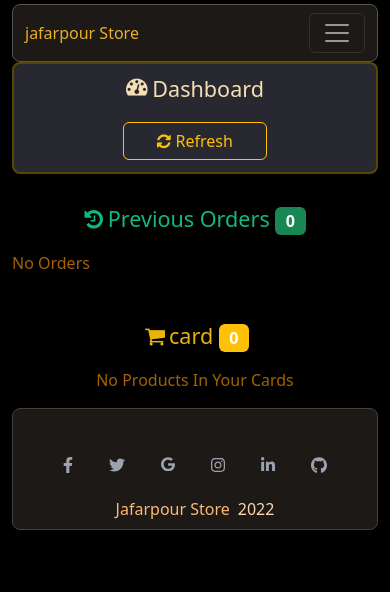
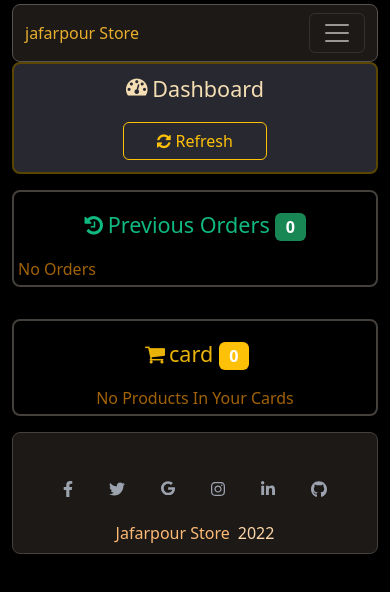
Before and after one commit to Esmailjafarpour/Store, a React (Create React App) app: page /dashboard in a window 390 px wide. Shown: the top 592 px of the page. Built offline with nearby package versions, Linux system fonts and the light colour scheme; data requests are answered from the project's data file.

Commit message:
responsive The eighth part

```diff
--- a/ecommerce-db.json
+++ b/ecommerce-db.json
@@ -235,28 +235,28 @@
       "id": 2
     },
     {
+      "id": 3,
       "userId": 2,
       "productId": 1,
       "quantity": 2,
-      "isPaymentCompleted": false,
       "imageProduct": "Apple-iphone12pro.png",
-      "id": 3
+      "isPaymentCompleted": true
     },
     {
+      "id": 4,
       "userId": 2,
       "productId": 1,
       "quantity": 2,
-      "isPaymentCompleted": false,
       "imageProduct": "Apple-iphone12pro.png",
-      "id": 4
+      "isPaymentCompleted": true
     },
     {
+      "id": 5,
       "userId": 2,
       "productId": 2,
       "quantity": 2,
-      "isPaymentCompleted": false,
       "imageProduct": "ipad-pro-11.png",
-      "id": 5
+      "isPaymentCompleted": true
     }
   ]
 }
--- a/src/component/Dashboard.jsx
+++ b/src/component/Dashboard.jsx
@@ -105,7 +105,7 @@ const Dashboard = () => {
             <div className="grid grid-cols my-3">
                 <div className="grid grid-cols-3 gap-8">
                     {/* Column of confirmed products that have been paid */}
-                    <div className="previous_order col-span-2">
+                    <div className="previous_order border-[2px] border-stone-700 rounded-lg h-fit p-1 col-span-2">
                         <h4 className="py-2 my-2 text-center text-emerald-500">
                             <i className="fa fa-history"></i>Previous Orders{"  "}
 
@@ -142,7 +142,7 @@ const Dashboard = () => {
                     </div>
 
                     {/* Column of unconfirmed products that have not been paid for */}
-                    <div className="card_order col-span-1">
+                    <div className="card_order border-[2px] border-stone-700 rounded-lg h-fit p-1 col-span-1">
                         {/* The number of unconfirmed and unpaid orders */}
                         <h4 className="py-2 my-2 text-center text-yellow-500">
                             <div className="fa fa-shopping-cart px-1"></div>card{" "}
```
